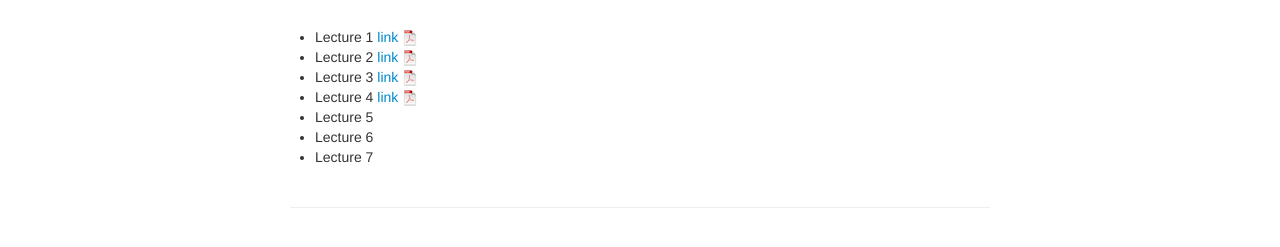
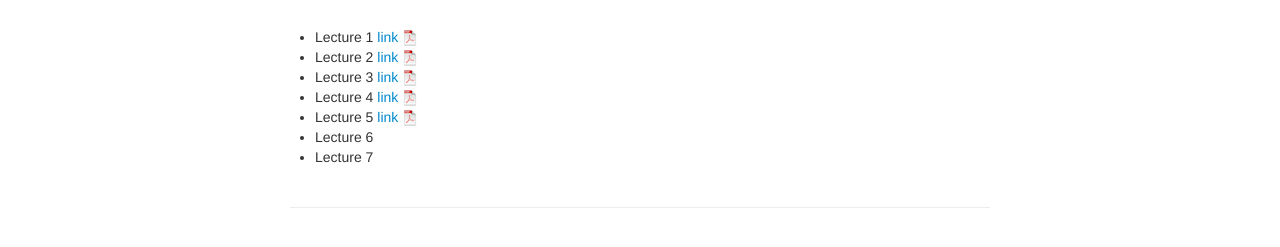
Before and after one commit to haoharryfeng/testpage4, a Jekyll site: the page built from PQHS471.md, in a window 1280 px wide. Shown: the part 125-372 px from the top of the page. Built offline with Jekyll 4.4.1, drawn with Linux system fonts in a browser that asks for light colours.

Commit message:
lec 5 added

```diff
--- a/PQHS471.md
+++ b/PQHS471.md
@@ -8,6 +8,6 @@ title: PQHS 471 Machine Learning and Data Mining
 - Lecture 2 [link ![Lec1](./assets/pics/pdf-icon.png)](Lecture_2_Unsup.pdf)
 - Lecture 3 [link ![Lec1](./assets/pics/pdf-icon.png)](Lecture_3_clust.pdf)
 - Lecture 4 [link ![Lec1](./assets/pics/pdf-icon.png)](Lecture_4_fim.pdf)
-- Lecture 5
+- Lecture 5 [link ![Lec1](./assets/pics/pdf-icon.png)](Lecture_5_fund_sup.pdf)
 - Lecture 6
 - Lecture 7
```
Also changed, not shown: 1 other file.
